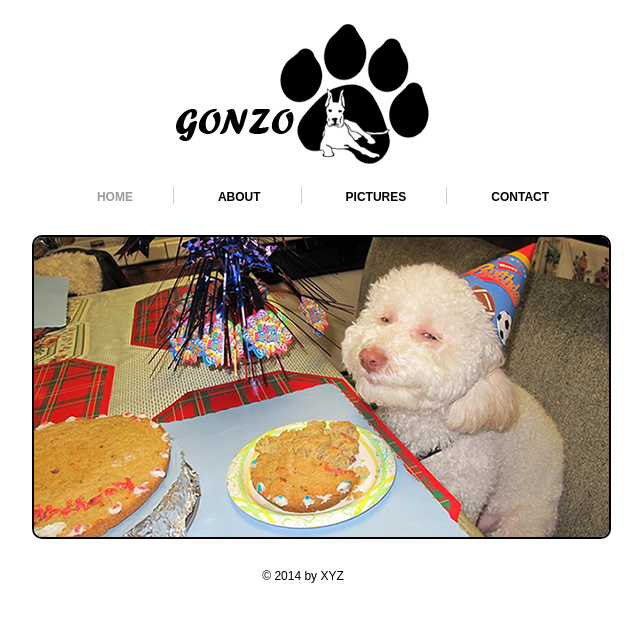
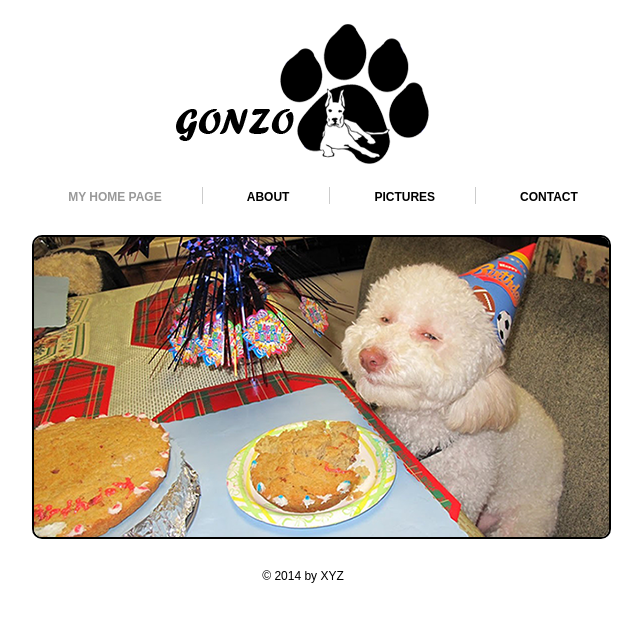
Before and after one commit to enric6565/tutorials1, a plain HTML site: page index.html in a window 1280 px wide. Shown: the whole page, without its empty margins (337-979 px from the left). Drawn offline with Linux system fonts and the light colour scheme.

Commit message:
added new chages

```diff
--- a/index.html
+++ b/index.html
@@ -26,7 +26,7 @@
 
 	<div class="navigation">
 		<ul>
-			<li><a class="active" href="index.html">HOME</a></li>
+			<li><a class="active" href="index.html">MY HOME PAGE</a></li>
 			<li><a href="about.html">ABOUT</a></li>
 			<li><a href="picture.html">PICTURES</a></li>
 			<li class="bdr"><a class="pdg" href="contact.html">CONTACT</a></li>
```
